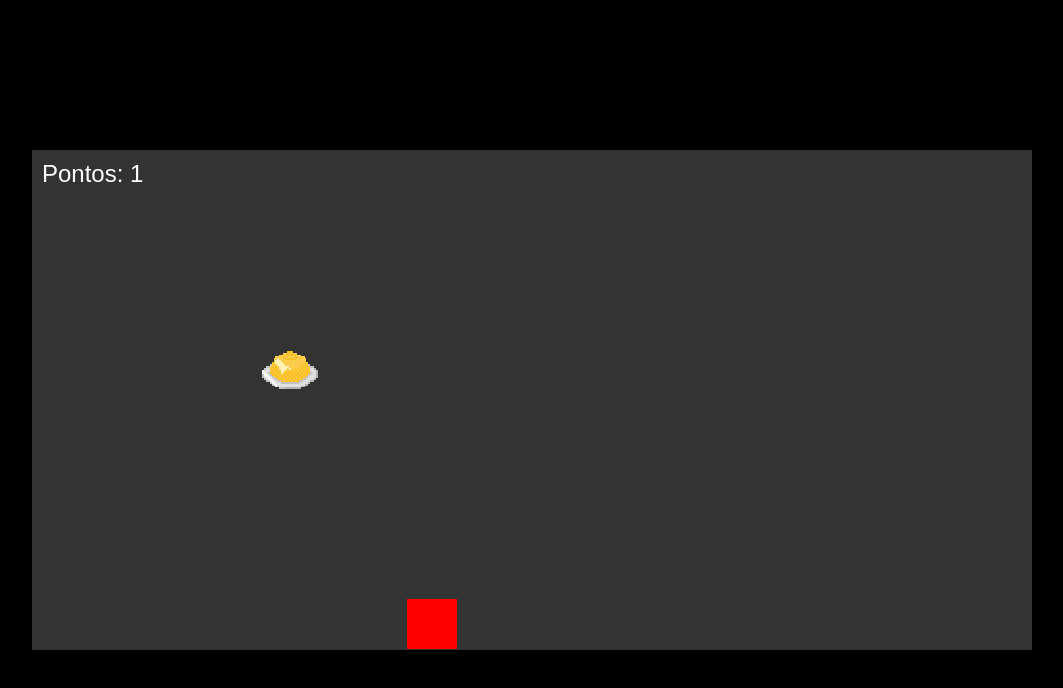
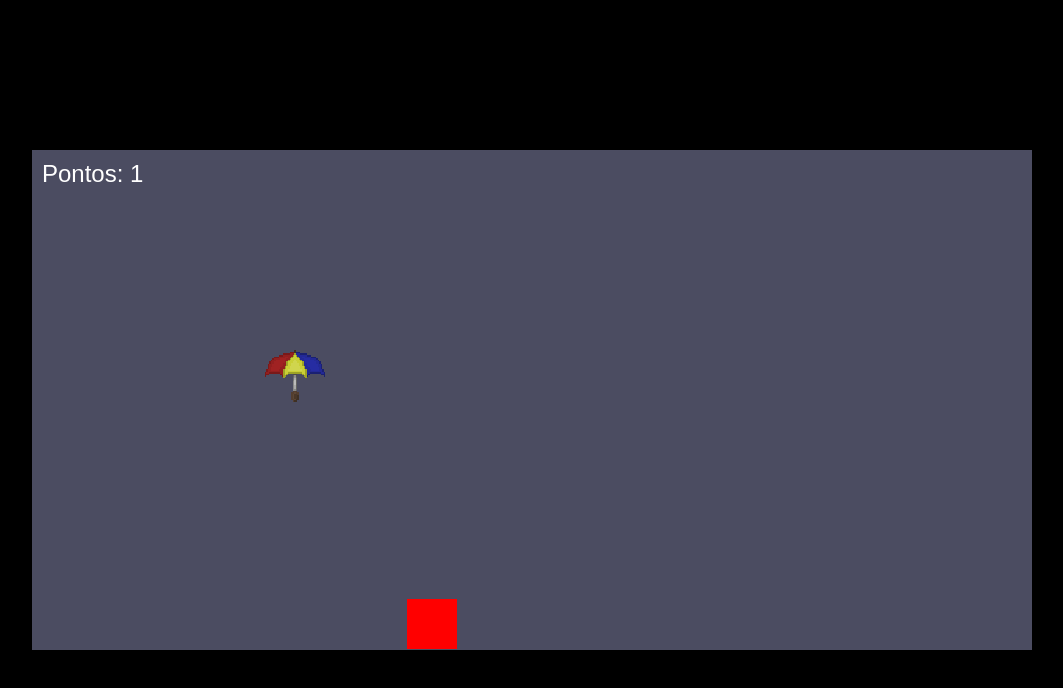
Before and after one commit to dadaysmo/mangueeat, a plain HTML site: page html/gameScreen.html in a window 1280 px wide. Shown: the whole page, without its empty margins (108-1171 px from the left). Drawn offline with Linux system fonts and the light colour scheme.

Commit message:
style: laursa adicionada

```diff
--- a/css/gameScreen.css
+++ b/css/gameScreen.css
@@ -36,6 +36,18 @@
     background-image: url(../assets/itens/bandeira-pe.gif);
 }
 
+.sombrinha {
+    width: 70px;
+    height: 70px;
+    background-image: url(../assets/itens/sombrinha.gif);
+}
+
+.laursa {
+    width: 60px;
+    height: 60px;
+    background-image: url(../assets/itens/laursa.gif);
+}
+
 @keyframes fall {
     from {
         top: -30px;
--- a/css/style.css
+++ b/css/style.css
@@ -9,7 +9,7 @@ body {
 #game-area {
     width: 1000px;
     height: 500px;
-    background-color: #333;
+    background-color: #4B4C61;
     position: relative;
     overflow: hidden;
     color: white;
--- a/js/script.js
+++ b/js/script.js
@@ -5,7 +5,9 @@ const scoreDisplay = document.getElementById('score-display');
 const itemTypes = [
     {className: 'alfaia', width: 50},
     {className: 'cuscuz', width: 50},
-    {className: 'bandeira-pe', width: 50}
+    {className: 'bandeira-pe', width: 50},
+    {className: 'sombrinha', width: 50},
+    {className: 'laursa', width: 50}
 ];
 
 // --- estado do jogador ---
```
Also changed, not shown: assets/itens/laursa.gif (added), assets/itens/sombrinha.gif (added).
